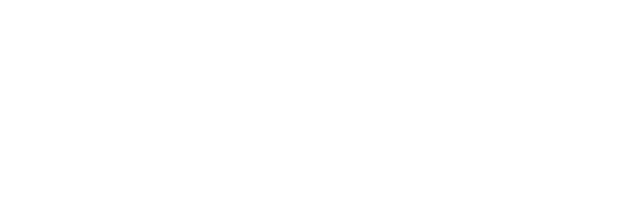
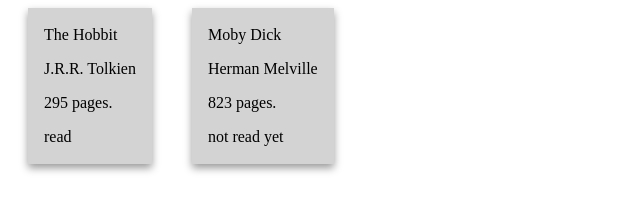
Before and after one commit to DaniAguion/library, a plain HTML site: page index.html in a window 1280 px wide. Shown: the whole page, without its empty margins (0-640 px from the left). Drawn offline with Linux system fonts and the light colour scheme.

Commit message:
Primitive display of the array

```diff
--- a/index.html
+++ b/index.html
@@ -5,8 +5,9 @@
     <meta name="viewport" content="width=device-width, initial-scale=1.0">
     <title>Document</title>
     <link href="styles.css" rel="stylesheet">
+    <script src="script.js" defer></script>
 </head>
 <body>
-    <script src="script.js" ></script>
+    <div id="book_container"></div>
 </body>
 </html>
--- a/script.js
+++ b/script.js
@@ -0,0 +1,50 @@
+const myLibrary = [];
+
+// Define books to test the web
+addBookToLibrary('The Hobbit', 'J.R.R. Tolkien', 295, 'read');
+addBookToLibrary('Moby Dick', 'Herman Melville', 823, 'not read yet');
+
+// Call function to display the books of the library
+displayLibrary();
+
+function Book(title, author, pages, read){
+    this.title = title;
+    this.author = author;
+    this.pages = pages;
+    this.read = read;
+}
+
+function addBookToLibrary(title, author, pages, read){
+    let newBook = new Book(title, author, pages, read);
+    myLibrary.push(newBook);
+}
+
+function displayBook(book){
+    const contElement = document.getElementById("book_container");
+
+    const cardElement = document.createElement("div");
+    cardElement.classList.add("card");
+
+    const title = document.createElement("p");
+    const author = document.createElement("p");
+    const pages = document.createElement("p");
+    const read = document.createElement("p");
+
+    title.textContent = book.title;
+    author.textContent = book.author;
+    pages.textContent = book.pages + " pages.";
+    read.textContent = book.read;
+
+    cardElement.appendChild(title);
+    cardElement.appendChild(author);
+    cardElement.appendChild(pages);
+    cardElement.appendChild(read);
+
+    contElement.appendChild(cardElement);
+}
+
+function displayLibrary(){
+    for (let i = 0; i < myLibrary.length; i++){
+        displayBook(myLibrary[i]);
+    }
+}
--- a/styles.css
+++ b/styles.css
@@ -0,0 +1,11 @@
+#book_container{
+    display: flex;
+    flex-direction:row;
+}
+
+.card{
+    padding: 2px 16px;
+    margin: 0 20px;
+    background-color: lightgrey;
+    box-shadow: 0 4px 8px 0 rgba(0,0,0,0.4);
+}
```
